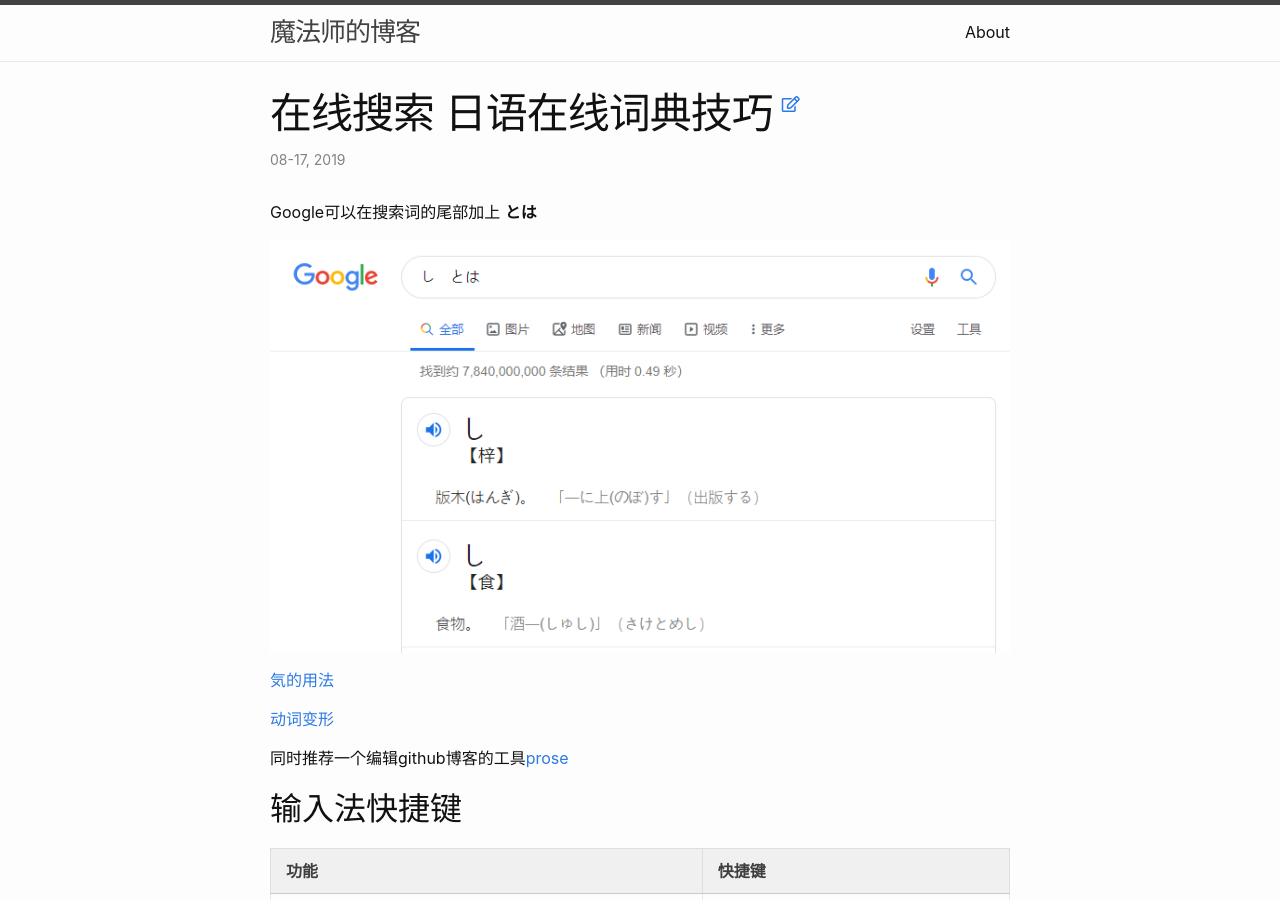
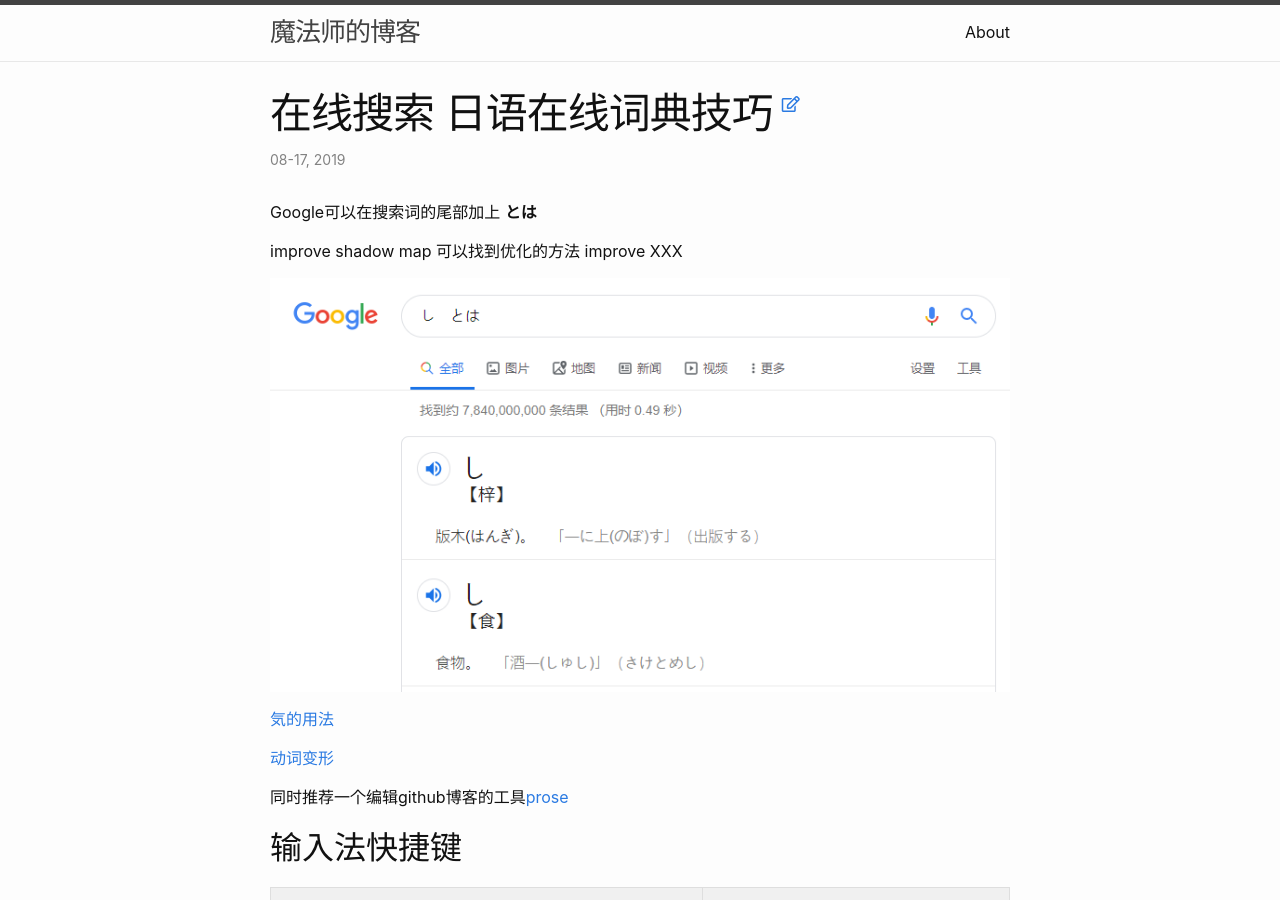
Before and after one commit to zane133/zane133.github.io, a Jekyll site: the page built from _posts/2019-08-17-japanese_study.markdown, in a window 1280 px wide and 900 px high. Built offline with Jekyll 4.4.1, drawn with Linux system fonts in a browser that asks for light colours; nearby versions of some CDN libraries.

Commit message:
Update 2019-08-17-japanese_study.markdown

```diff
--- a/_posts/2019-08-17-japanese_study.markdown
+++ b/_posts/2019-08-17-japanese_study.markdown
@@ -5,6 +5,8 @@ published: true
 ---
 
 Google可以在搜索词的尾部加上 **とは**
+
+improve shadow map 可以找到优化的方法 improve XXX
 
 
 ![谷歌搜索]({{site.baseurl}}/img/google_search20190817151902.png)
```
